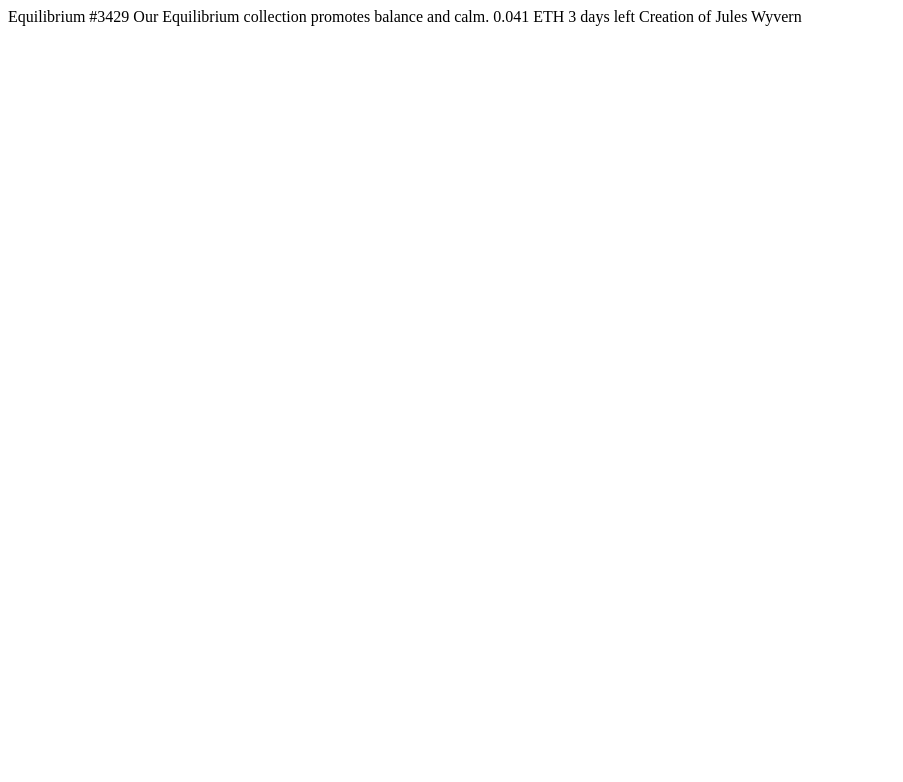
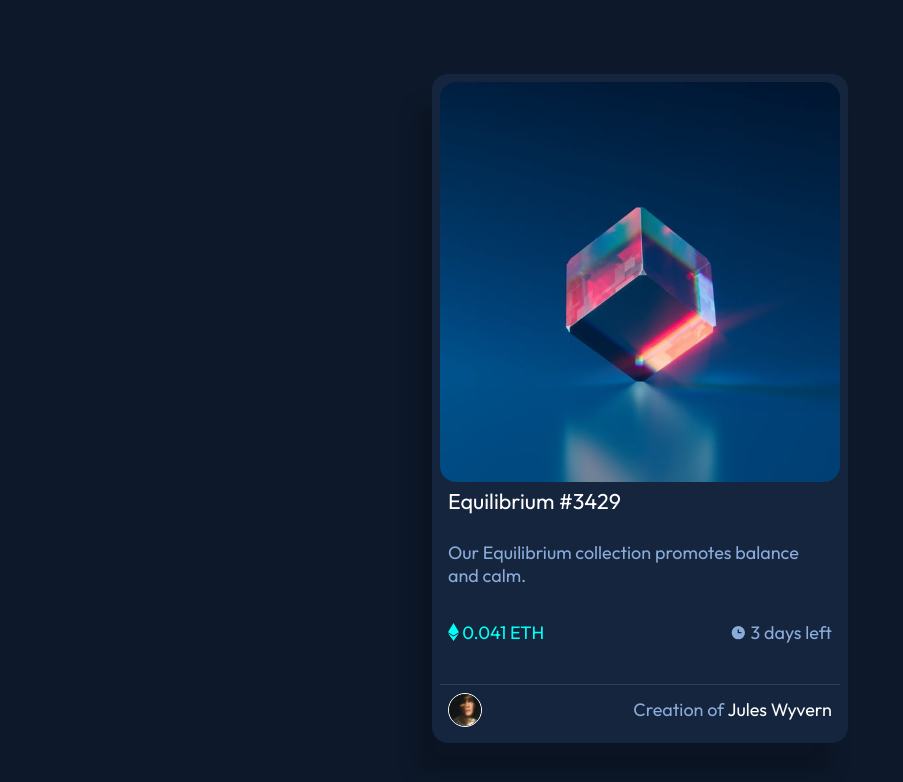
Before and after one commit to nkysa13/NFT-card, a website: page dist/index.html in a window 1280 px wide. Shown: the whole page, without its empty margins (0-903 px from the left). Drawn offline with Linux system fonts and the light colour scheme.

Commit message:
devlop 1

```diff
--- a/dist/index.html
+++ b/dist/index.html
@@ -1,26 +1,56 @@
 <!DOCTYPE html>
 <html lang="en">
-<head>
-  <meta charset="UTF-8">
-  <meta name="viewport" content="width=device-width, initial-scale=1.0"> <!-- displays site properly based on user's device -->
+  <head>
+    <meta charset="UTF-8" />
+    <meta name="viewport" content="width=device-width, initial-scale=1.0" />
+    <!-- displays site properly based on user's device -->
 
-  <link rel="icon" type="image/png" sizes="32x32" href="./images/favicon-32x32.png">
+    <link
+      rel="icon"
+      type="image/png"
+      sizes="32x32"
+      href="./images/favicon-32x32.png"
+    />
+    <link rel="stylesheet" href="style.css" />
+    <title>Frontend Mentor | NFT preview card component</title>
+  </head>
+  <body>
+    <div class="cardNft paddingAround radiusBorder">
+      <div id="imageDiv" class="radiusBorder maxSize">
+        <img
+          src="./images/image-equilibrium.jpg"
+          alt="Image Equilibrium"
+          id="image-equilibrium"
+          class="radiusBorder maxSize"
+        />
+        <div id="filterHover" class="radiusBorder">
+          <img src="./images/icon-view.svg" alt="" id="image-view" />
+        </div>
+      </div>
+      <div id="sectioninfo">
+        <a class="paddingAround" id="TitleLink" src="#">Equilibrium #3429</a>
+        <p class="gray paddingAround"
+          >Our Equilibrium collection promotes balance and calm.</p
+        >
+      </div>
 
-  <title>Frontend Mentor | NFT preview card component</title>
+      <div class="bidDiv">
+        <div id="price" class="bidChild paddingAround"
+          ><img src="./images/icon-ethereum.svg" alt="" class="imageBid" />
+          0.041 ETH
+        </div>
+        <div id="DaysReminder" class="bidChild gray paddingAround"
+          ><img src="./images/icon-clock.svg" alt="" class="imageBid" /> 3 days
+          left</div
+        >
+      </div>
 
-  <!-- Feel free to remove these styles or customise in your own stylesheet 👍 -->
-
-</head>
-<body>
-
-  Equilibrium #3429
-
-  Our Equilibrium collection promotes balance and calm.
-
-  0.041 ETH
-  3 days left
-
-  Creation of Jules Wyvern
-
-</body>
+      <div class="arthur paddingAround">
+        <img src="./images/image-avatar.png" alt="" id="avatar" />
+        <div id="nameArthur" class="gray"
+          >Creation of <a href="#">Jules Wyvern</a></div
+        >
+      </div>
+    </div>
+  </body>
 </html>
--- /dev/null
+++ b/dist/style.css
@@ -0,0 +1,110 @@
+@import url("https://fonts.googleapis.com/css2?family=Outfit:wght@100..900&display=swap");
+
+/* level 1 */
+body {
+  font-size: 18px;
+  font-family: "Outfit", sans-serif;
+  display: grid;
+  place-items: center;
+  background-color: hsl(217, 54%, 11%);
+  min-height: 100vh;
+  overflow: hidden;
+}
+/* level 2 */
+.cardNft {
+  width: 25rem;
+  background-color: hsl(216, 50%, 16%);
+  box-shadow: -1rem 2rem 1rem hsl(218, 50%, 9%);
+}
+/* level 3 */
+/* Image Div */
+#imageDiv {
+  display: grid;
+  margin-bottom: 5px;
+  z-index: 2;
+}
+
+#filterHover {
+  display: inherit;
+  opacity: 0;
+  background-color: hsl(178, 100%, 50%);
+
+  z-index: 3;
+}
+#filterHover:hover {
+  opacity: 0.55;
+}
+#image-view {
+  display: grid;
+  place-self: center;
+}
+#filterHover,
+#image-equilibrium {
+  grid-column: 1;
+  grid-row: 1;
+}
+#image-equilibrium {
+  height: auto;
+  z-index: 1;
+}
+
+/* Section info */
+#TitleLink {
+  font-size: larger;
+}
+
+/* Bid Div */
+.bidDiv {
+  display: flex;
+  flex-direction: row;
+  justify-content: space-between;
+  border-bottom: 0.5px solid hsl(215, 32%, 27%);
+  padding-bottom: 2rem !important;
+}
+.bidChild {
+  display: flex;
+  align-items: center;
+}
+.imageBid {
+  padding-right: 0.2rem;
+}
+
+#price {
+  color: hsl(178, 100%, 50%);
+}
+
+/* Artuer Div */
+.arthur {
+  display: flex;
+  justify-content: space-between;
+  align-items: center;
+}
+#avatar {
+  width: 2rem;
+  border-radius: 50%;
+  height: auto;
+  border: 1px solid white;
+}
+
+/* utitles */
+.gray {
+  color: hsl(215, 51%, 70%);
+}
+.paddingAround {
+  padding: 0.5rem;
+}
+.radiusBorder {
+  border-radius: 1rem;
+}
+
+a {
+  text-decoration: none;
+  color: white;
+}
+a:hover {
+  color: hsl(178, 100%, 50%);
+}
+.maxSize {
+  width: 100%;
+  height: 100%;
+}
```
